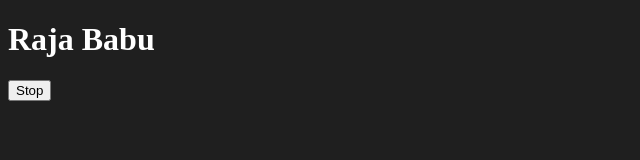
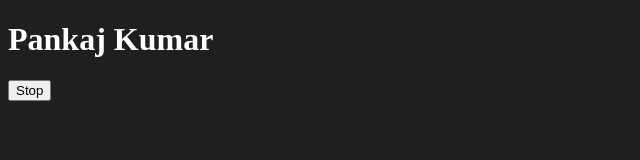
Before and after one commit to ranavikramsinha/js-revision, a plain HTML site: page 08_Events/async.html in a window 1280 px wide. Both pictures are taken after a click on the button "Stop". Shown: the whole page, without its empty margins (0-640 px from the left). Drawn offline with Linux system fonts and the light colour scheme.

Commit message:
practice setTimeout

```diff
--- a/08_Events/async.html
+++ b/08_Events/async.html
@@ -31,20 +31,30 @@
 
     // setTimeout(name1, 2000)
 
-    const name1 = () => {
-        console.log("Raja Babu")
+    // const name1 = () => {
+    //     console.log("Raja Babu")
+    // }
+
+    // const newName2InH2 = () => {
+    //     document.querySelector("h1").textContent = "Raja Babu"
+    // }
+
+    // const stopNewNameInH2 = setTimeout(newName2InH2, 3000)
+
+    //  document.querySelector("#stopButton").addEventListener("click", () => {
+    //     clearTimeout(stopNewNameInH2)
+    //     console.log("cleared setTimeout")
+    //  }) // after this you can stop setTimeout to get execute but keep this in mind that, stop button should be pressed before time constraints
+
+    const name3 = () => {
+        document.querySelector("h1").textContent = "Pankaj Kumar"
     }
 
-    const newName2InH2 = () => {
-        document.querySelector("h1").textContent = "Raja Babu"
-    }
+    const timeOut = setTimeout(name3, 2000)
 
-    const stopNewNameInH2 = setTimeout(newName2InH2, 3000)
-
-     document.querySelector("#stopButton").addEventListener("click", () => {
-        clearTimeout(stopNewNameInH2)
-        console.log("cleared setTimeout")
-     }) // after this you can stop setTimeout to get execute but keep this in mind that, stop button should be pressed before time constraints
+    document.querySelector("#stopButton").addEventListener("click", () => {
+        clearTimeout(timeOut)
+    })
 
 </script>
 
```
